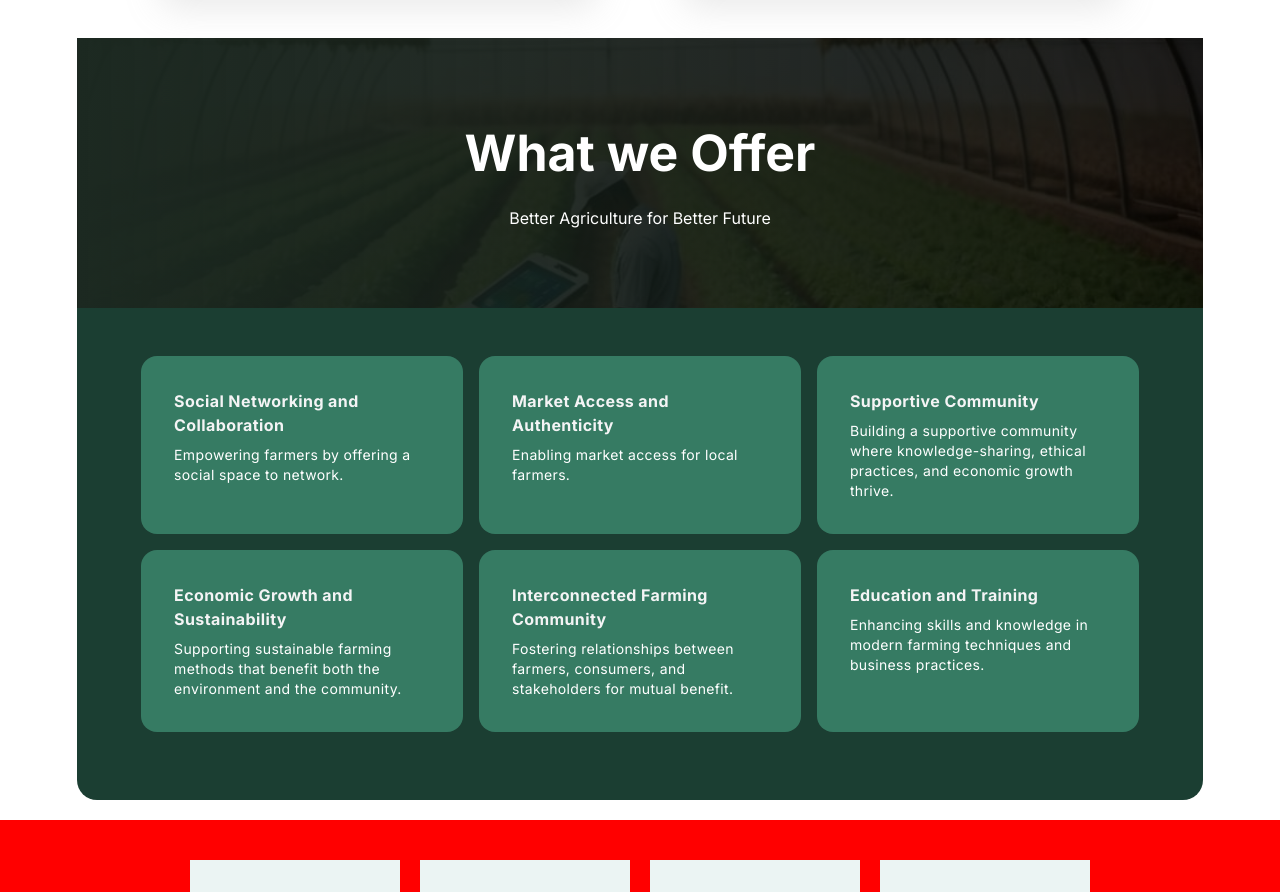
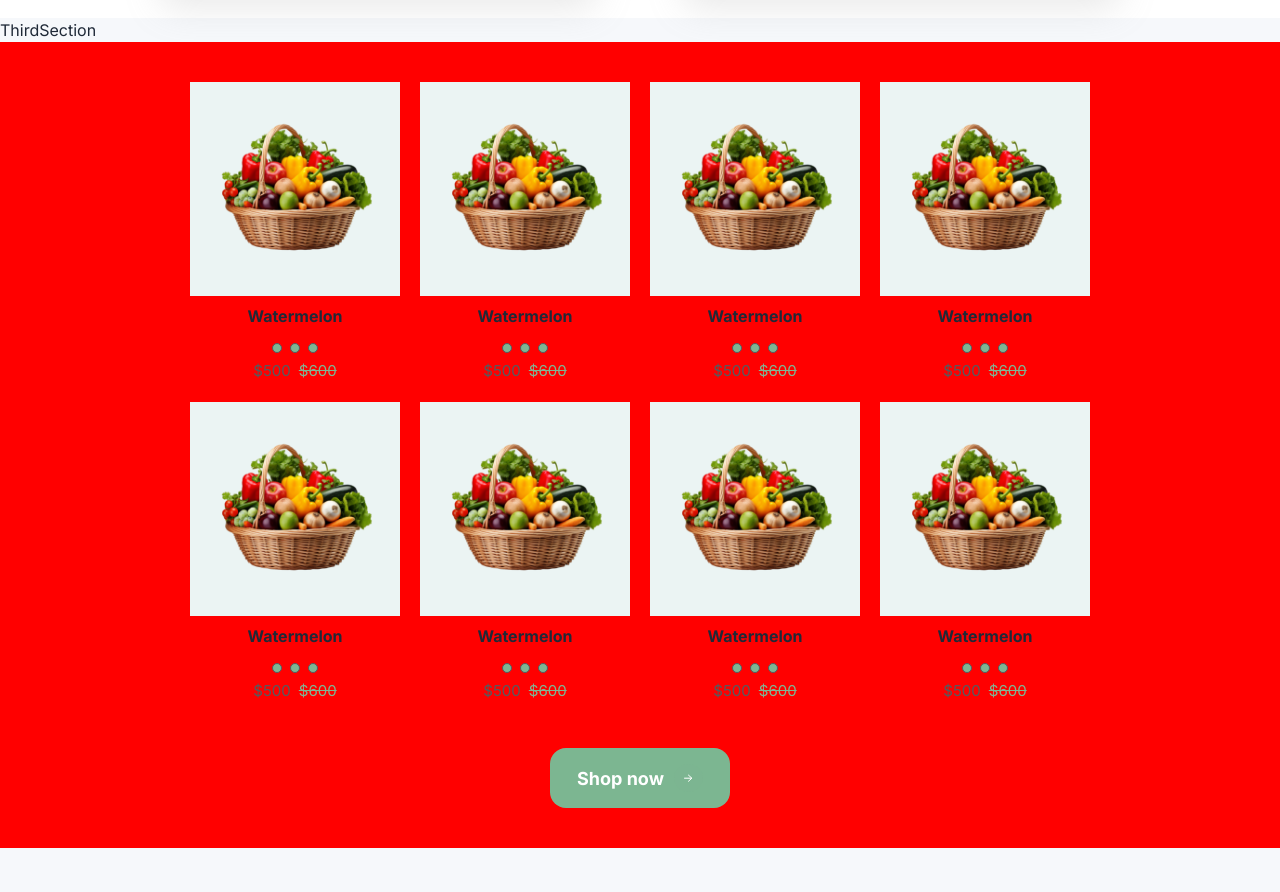
Before and after one commit to AgricMe/AgricMe, a Next.js app: page / in a window 1280 px wide. Shown: the part 1877-2769 px from the top of the page. Built offline with nearby package versions, Linux system fonts and the light colour scheme.

Commit message:
Fixing delpoymrnt issues

```diff
--- a/components/home/thirdSection.tsx
+++ b/components/home/thirdSection.tsx
@@ -1,62 +1,72 @@
-"use client"
+// "use client"
+// import React from 'react'
+// import { useScroll, motion, useTransform } from 'framer-motion'
+// import { useRef } from 'react'
+// import { HoverEffect } from '../subcomponents/CardHoverEffect'
+// const ThirdSection = () => {
+//     const ref = useRef<HTMLDivElement>(null)
+//     const {scrollYProgress} = useScroll({target:ref, offset:[`${0} ${1}`, `${1.33} ${1}`]})
+//     const scaleProgress  = useTransform(scrollYProgress, [0, 1], [0.7, 1])
+//     const opacityProgress  = useTransform(scrollYProgress, [0, 1], [0.6, 1])
+//     const offers = [
+//         {
+//             title: "Social Networking and Collaboration",
+//             description: "Empowering farmers by offering a social space to network.",
+//             link: "#"
+//         },
+//         {
+//             title: "Market Access and Authenticity",
+//             description: "Enabling market access for local farmers.",
+//             link: "#"
+//         },
+//         {
+//             title: "Supportive Community",
+//             description: "Building a supportive community where knowledge-sharing, ethical practices, and economic growth thrive.",
+//             link: "#"
+//         },
+//         {
+//             title: "Economic Growth and Sustainability",
+//             description: "Supporting sustainable farming methods that benefit both the environment and the community.",
+//             link: "#"
+//         },
+//         {
+//             title: "Interconnected Farming Community",
+//             description: "Fostering relationships between farmers, consumers, and stakeholders for mutual benefit.",
+//             link: "#"
+//         },
+//         {
+//             title: "Education and Training",
+//             description: "Enhancing skills and knowledge in modern farming techniques and business practices.",
+//             link: "#"
+//         },
+//     ]
+
+//   return (
+//     <div className='third-sec'>
+//         <motion.div className="third-sec-cont" ref={ref} style={{scale:scaleProgress, opacity:opacityProgress}}>
+//             <div className='offers'>
+//                 <div>
+//                     <h1 className='text-[50px] font-bold'>What we Offer</h1>
+//                     <p>Better Agriculture for Better Future</p>
+//                 </div>
+//             </div>
+//             <div className='offers-content'>
+//                 <div className='offers-content-cont'>
+//                     <HoverEffect items={offers}/>
+//                 </div>
+//             </div>
+//         </motion.div>
+//     </div>
+//   )
+// }
+
+// export default ThirdSection
+
 import React from 'react'
-import { useScroll, motion, useTransform } from 'framer-motion'
-import { useRef } from 'react'
-import { HoverEffect } from '../subcomponents/CardHoverEffect'
+
 const ThirdSection = () => {
-    const ref = useRef<HTMLDivElement>(null)
-    const {scrollYProgress} = useScroll({target:ref, offset:[`${0} ${1}`, `${1.33} ${1}`]})
-    const scaleProgress  = useTransform(scrollYProgress, [0, 1], [0.7, 1])
-    const opacityProgress  = useTransform(scrollYProgress, [0, 1], [0.6, 1])
-    const offers = [
-        {
-            title: "Social Networking and Collaboration",
-            description: "Empowering farmers by offering a social space to network.",
-            link: "#"
-        },
-        {
-            title: "Market Access and Authenticity",
-            description: "Enabling market access for local farmers.",
-            link: "#"
-        },
-        {
-            title: "Supportive Community",
-            description: "Building a supportive community where knowledge-sharing, ethical practices, and economic growth thrive.",
-            link: "#"
-        },
-        {
-            title: "Economic Growth and Sustainability",
-            description: "Supporting sustainable farming methods that benefit both the environment and the community.",
-            link: "#"
-        },
-        {
-            title: "Interconnected Farming Community",
-            description: "Fostering relationships between farmers, consumers, and stakeholders for mutual benefit.",
-            link: "#"
-        },
-        {
-            title: "Education and Training",
-            description: "Enhancing skills and knowledge in modern farming techniques and business practices.",
-            link: "#"
-        },
-    ]
-
   return (
-    <div className='third-sec'>
-        <motion.div className="third-sec-cont" ref={ref} style={{scale:scaleProgress, opacity:opacityProgress}}>
-            <div className='offers'>
-                <div>
-                    <h1 className='text-[50px] font-bold'>What we Offer</h1>
-                    <p>Better Agriculture for Better Future</p>
-                </div>
-            </div>
-            <div className='offers-content'>
-                <div className='offers-content-cont'>
-                    <HoverEffect items={offers}/>
-                </div>
-            </div>
-        </motion.div>
-    </div>
+    <div>ThirdSection</div>
   )
 }
 
--- a/components/subcomponents/CardHoverEffect.tsx
+++ b/components/subcomponents/CardHoverEffect.tsx
@@ -1,111 +1,111 @@
-import { cn } from "@/utils/cn";
-import { AnimatePresence, motion } from "framer-motion";
-import Link from "next/link";
-import { useState } from "react";
+// import { cn } from "@/utils/cn";
+// import { AnimatePresence, motion } from "framer-motion";
+// import Link from "next/link";
+// import { useState } from "react";
 
-export const HoverEffect = ({
-  items,
-  className,
-}: {
-  items: {
-    title: string;
-    description: string;
-    link: string;
-  }[];
-  className?: string;
-}) => {
-  let [hoveredIndex, setHoveredIndex] = useState<number | null>(null);
+// export const HoverEffect = ({
+//   items,
+//   className,
+// }: {
+//   items: {
+//     title: string;
+//     description: string;
+//     link: string;
+//   }[];
+//   className?: string;
+// }) => {
+//   let [hoveredIndex, setHoveredIndex] = useState<number | null>(null);
 
-  return (
-    <div
-      className={cn(
-        "grid grid-cols-1 md:grid-cols-2  lg:grid-cols-3  py-10",
-        className
-      )}
-    >
-      {items.map((item, idx) => (
-        <Link
-          href={item?.link}
-          key={item?.link}
-          className="relative group  block p-2 h-full w-full"
-          onMouseEnter={() => setHoveredIndex(idx)}
-          onMouseLeave={() => setHoveredIndex(null)}
-        >
-          <AnimatePresence>
-            {hoveredIndex === idx && (
-              <motion.span
-                className="absolute inset-0 h-full w-full bg-neutral-200 dark:bg-[#EFD372] block  rounded-3xl"
-                layoutId="hoverBackground"
-                initial={{ opacity: 0 }}
-                animate={{
-                  opacity: 1,
-                  transition: { duration: 0.15 },
-                }}
-                exit={{
-                  opacity: 0,
-                  transition: { duration: 0.15, delay: 0.2 },
-                }}
-              />
-            )}
-          </AnimatePresence>
-          <Card>
-            <CardTitle>{item.title}</CardTitle>
-            <CardDescription>{item.description}</CardDescription>
-          </Card>
-        </Link>
-      ))}
-    </div>
-  );
-};
+//   return (
+//     <div
+//       className={cn(
+//         "grid grid-cols-1 md:grid-cols-2  lg:grid-cols-3  py-10",
+//         className
+//       )}
+//     >
+//       {items.map((item, idx) => (
+//         <Link
+//           href={item?.link}
+//           key={item?.link}
+//           className="relative group  block p-2 h-full w-full"
+//           onMouseEnter={() => setHoveredIndex(idx)}
+//           onMouseLeave={() => setHoveredIndex(null)}
+//         >
+//           <AnimatePresence>
+//             {hoveredIndex === idx && (
+//               <motion.span
+//                 className="absolute inset-0 h-full w-full bg-neutral-200 dark:bg-[#EFD372] block  rounded-3xl"
+//                 layoutId="hoverBackground"
+//                 initial={{ opacity: 0 }}
+//                 animate={{
+//                   opacity: 1,
+//                   transition: { duration: 0.15 },
+//                 }}
+//                 exit={{
+//                   opacity: 0,
+//                   transition: { duration: 0.15, delay: 0.2 },
+//                 }}
+//               />
+//             )}
+//           </AnimatePresence>
+//           <Card>
+//             <CardTitle>{item.title}</CardTitle>
+//             <CardDescription>{item.description}</CardDescription>
+//           </Card>
+//         </Link>
+//       ))}
+//     </div>
+//   );
+// };
 
-export const Card = ({
-  className,
-  children,
-}: {
-  className?: string;
-  children: React.ReactNode;
-}) => {
-  return (
-    <div
-      className={cn(
-        "rounded-2xl h-full w-full p-4 overflow-hidden bg-[#367b63] border border-transparent dark:border-white/[0.2] group-hover:border-slate-700 relative z-20",
-        className
-      )}
-    >
-      <div className="relative z-50">
-        <div className="p-4">{children}</div>
-      </div>
-    </div>
-  );
-};
-export const CardTitle = ({
-  className,
-  children,
-}: {
-  className?: string;
-  children: React.ReactNode;
-}) => {
-  return (
-    <h4 className={cn("text-zinc-100 font-bold tracking-wide", className)}>
-      {children}
-    </h4>
-  );
-};
-export const CardDescription = ({
-  className,
-  children,
-}: {
-  className?: string;
-  children: React.ReactNode;
-}) => {
-  return (
-    <p
-      className={cn(
-        "mt-2 text-white tracking-wide leading-relaxed text-sm",
-        className
-      )}
-    >
-      {children}
-    </p>
-  );
-};
+// export const Card = ({
+//   className,
+//   children,
+// }: {
+//   className?: string;
+//   children: React.ReactNode;
+// }) => {
+//   return (
+//     <div
+//       className={cn(
+//         "rounded-2xl h-full w-full p-4 overflow-hidden bg-[#367b63] border border-transparent dark:border-white/[0.2] group-hover:border-slate-700 relative z-20",
+//         className
+//       )}
+//     >
+//       <div className="relative z-50">
+//         <div className="p-4">{children}</div>
+//       </div>
+//     </div>
+//   );
+// };
+// export const CardTitle = ({
+//   className,
+//   children,
+// }: {
+//   className?: string;
+//   children: React.ReactNode;
+// }) => {
+//   return (
+//     <h4 className={cn("text-zinc-100 font-bold tracking-wide", className)}>
+//       {children}
+//     </h4>
+//   );
+// };
+// export const CardDescription = ({
+//   className,
+//   children,
+// }: {
+//   className?: string;
+//   children: React.ReactNode;
+// }) => {
+//   return (
+//     <p
+//       className={cn(
+//         "mt-2 text-white tracking-wide leading-relaxed text-sm",
+//         className
+//       )}
+//     >
+//       {children}
+//     </p>
+//   );
+// };
```
